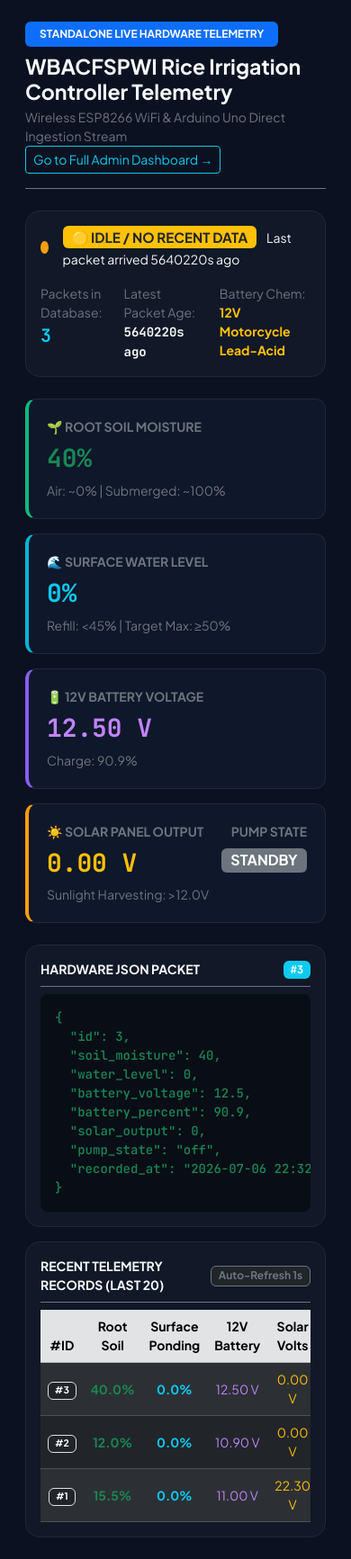
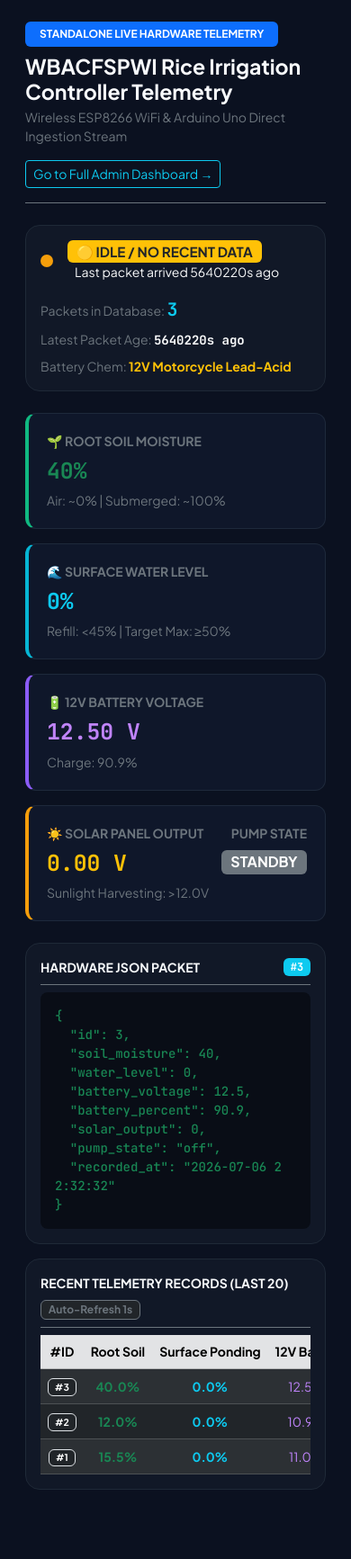
Before and after one commit to Glenn-IT/WBACFSPWI-Web-Based-Automatic-Controller-for-Solar-Powered-Water-Irrigation, a PHP site: page /telemetry_monitor.php in a window 390 px wide. Shown: the whole page at 90% size. After the commit the page ends 1656 px from the top, so only its background shows below. Run offline with PHP 8.4, Linux system fonts and the light colour scheme; data comes from the database, SQL or seed files in the repository; data that the repository does not hold is empty.

Commit message:
fix(responsive): optimize mobile layouts, flex containers, tables, charts and viewport meta

```diff
--- a/public/forgot-password.php
+++ b/public/forgot-password.php
@@ -101,13 +101,15 @@ if (($step === 'answer' || $step === 'reset') && !empty($_SESSION['pwreset_user_
 <html lang="en">
 <head>
     <meta charset="UTF-8">
+    <meta name="viewport" content="width=device-width, initial-scale=1">
     <title>Forgot Password - WBACFSPWI Admin</title>
+    <link rel="icon" href="<?= BASE_URL ?>/assets/img/logo.png" type="image/png">
     <link href="https://cdn.jsdelivr.net/npm/bootstrap@5.3.3/dist/css/bootstrap.min.css" rel="stylesheet">
     <link rel="stylesheet" href="<?= BASE_URL ?>/assets/css/app.css">
 </head>
 <body class="bg-light">
-<div class="d-flex align-items-center justify-content-center vh-100">
-    <div class="card shadow-sm" style="width: 400px;">
+<div class="d-flex align-items-center justify-content-center min-vh-100 py-4 px-3">
+    <div class="card shadow-sm w-100" style="max-width: 420px;">
         <div class="card-body p-4">
             <h5 class="card-title mb-3 text-center">Forgot Password</h5>
 
--- a/public/login.php
+++ b/public/login.php
@@ -59,14 +59,15 @@ if ($_SERVER['REQUEST_METHOD'] === 'POST') {
 <html lang="en">
 <head>
     <meta charset="UTF-8">
+    <meta name="viewport" content="width=device-width, initial-scale=1">
     <title>Login - Web Based Automatic Controller for Solar Powered Water Irrigation</title>
     <link rel="icon" href="<?= BASE_URL ?>/assets/img/logo.png" type="image/png">
     <link href="https://cdn.jsdelivr.net/npm/bootstrap@5.3.3/dist/css/bootstrap.min.css" rel="stylesheet">
     <link rel="stylesheet" href="<?= BASE_URL ?>/assets/css/app.css">
 </head>
 <body class="bg-light">
-<div class="d-flex align-items-center justify-content-center vh-100">
-    <div class="card shadow-sm" style="width: 360px;">
+<div class="d-flex align-items-center justify-content-center min-vh-100 py-4 px-3">
+    <div class="card shadow-sm w-100" style="max-width: 380px;">
         <div class="card-body p-4">
             <div class="text-center mb-3">
                 <img src="<?= BASE_URL ?>/assets/img/logo.png" alt="Logo" class="login-logo mb-2">
--- a/public/telemetry_monitor.php
+++ b/public/telemetry_monitor.php
@@ -45,7 +45,7 @@ require_once __DIR__ . '/../config/bootstrap.php';
 <body>
 <div class="container-fluid" style="max-width: 1300px;">
     <!-- Top Header -->
-    <div class="d-flex flex-wrap justify-content-between align-items-center mb-4 pb-3 border-bottom border-secondary">
+    <div class="d-flex flex-column flex-sm-row justify-content-between align-items-start align-items-sm-center gap-3 mb-4 pb-3 border-bottom border-secondary">
         <div>
             <span class="badge bg-primary px-3 py-2 text-uppercase mb-2">Standalone Live Hardware Telemetry</span>
             <h2 class="h3 fw-bold mb-1">WBACFSPWI Rice Irrigation Controller Telemetry</h2>
@@ -59,15 +59,15 @@ require_once __DIR__ . '/../config/bootstrap.php';
     </div>
 
     <!-- Live Status Banner -->
-    <div class="monitor-card p-3 mb-4 d-flex flex-wrap justify-content-between align-items-center gap-3">
+    <div class="monitor-card p-3 mb-4 d-flex flex-column flex-lg-row justify-content-between align-items-start align-items-lg-center gap-3">
         <div class="d-flex align-items-center gap-3">
-            <span class="live-dot" id="live-dot" style="background: #ef4444;"></span>
+            <span class="live-dot" id="live-dot" style="background: #ef4444; flex-shrink: 0;"></span>
             <div>
                 <span class="badge" id="live-badge" style="font-size: 0.95rem; background: #374151;">CONNECTING...</span>
-                <span class="text-light ms-2 small" id="live-msg">Polling endpoint...</span>
+                <span class="text-light ms-2 small d-block d-sm-inline" id="live-msg">Polling endpoint...</span>
             </div>
         </div>
-        <div class="d-flex gap-4 text-secondary small">
+        <div class="d-flex flex-wrap gap-2 gap-sm-4 text-secondary small">
             <div>Packets in Database: <strong class="text-info fs-5 mono-val" id="cnt-packets">0</strong></div>
             <div>Latest Packet Age: <strong class="text-light mono-val" id="age-packet">--</strong></div>
             <div>Battery Chem: <strong class="text-warning">12V Motorcycle Lead-Acid</strong></div>
@@ -76,33 +76,33 @@ require_once __DIR__ . '/../config/bootstrap.php';
 
     <!-- Live Metrics Grid -->
     <div class="row g-3 mb-4">
-        <div class="col-md-3">
-            <div class="metric-card" style="border-left: 4px solid #10b981;">
+        <div class="col-12 col-sm-6 col-xl-3">
+            <div class="metric-card h-100" style="border-left: 4px solid #10b981;">
                 <div class="text-secondary small fw-bold text-uppercase">🌱 Root Soil Moisture</div>
-                <div class="fs-1 fw-bold text-success mono-val my-1" id="m-soil">--%</div>
+                <div class="fs-2 fs-sm-1 fw-bold text-success mono-val my-1" id="m-soil">--%</div>
                 <div class="text-secondary small">Air: ~0% | Submerged: ~100%</div>
             </div>
         </div>
-        <div class="col-md-3">
-            <div class="metric-card" style="border-left: 4px solid #06b6d4;">
+        <div class="col-12 col-sm-6 col-xl-3">
+            <div class="metric-card h-100" style="border-left: 4px solid #06b6d4;">
                 <div class="text-secondary small fw-bold text-uppercase">🌊 Surface Water Level</div>
-                <div class="fs-1 fw-bold text-info mono-val my-1" id="m-water">--%</div>
+                <div class="fs-2 fs-sm-1 fw-bold text-info mono-val my-1" id="m-water">--%</div>
                 <div class="text-secondary small">Refill: &lt;45% | Target Max: &ge;50%</div>
             </div>
         </div>
-        <div class="col-md-3">
-            <div class="metric-card" style="border-left: 4px solid #8b5cf6;">
+        <div class="col-12 col-sm-6 col-xl-3">
+            <div class="metric-card h-100" style="border-left: 4px solid #8b5cf6;">
                 <div class="text-secondary small fw-bold text-uppercase">🔋 12V Battery Voltage</div>
-                <div class="fs-1 fw-bold mono-val my-1" style="color: #c084fc;" id="m-battery">-- V</div>
+                <div class="fs-2 fs-sm-1 fw-bold mono-val my-1" style="color: #c084fc;" id="m-battery">-- V</div>
                 <div class="text-secondary small" id="m-battery-pct">Charge: --% (10.5V - 14.4V)</div>
             </div>
         </div>
-        <div class="col-md-3">
-            <div class="metric-card" style="border-left: 4px solid #f59e0b;">
+        <div class="col-12 col-sm-6 col-xl-3">
+            <div class="metric-card h-100" style="border-left: 4px solid #f59e0b;">
                 <div class="d-flex justify-content-between align-items-start">
                     <div>
                         <div class="text-secondary small fw-bold text-uppercase">☀️ Solar Panel Output</div>
-                        <div class="fs-1 fw-bold text-warning mono-val my-1" id="m-solar">-- V</div>
+                        <div class="fs-2 fs-sm-1 fw-bold text-warning mono-val my-1" id="m-solar">-- V</div>
                     </div>
                     <div class="text-end">
                         <div class="text-secondary small fw-bold text-uppercase">Pump State</div>
@@ -122,17 +122,17 @@ require_once __DIR__ . '/../config/bootstrap.php';
                     <strong class="text-uppercase small">Hardware JSON Packet</strong>
                     <span class="badge bg-info mono-val" id="pkt-id">#--</span>
                 </div>
-                <pre class="text-success small mono-val mb-0" id="json-raw" style="background:#090d16; padding: 1rem; border-radius: 0.5rem; overflow-x: auto; min-height: 220px;">Waiting for telemetry packet...</pre>
+                <pre class="text-success small mono-val mb-0" id="json-raw" style="background:#090d16; padding: 1rem; border-radius: 0.5rem; overflow-x: auto; min-height: 220px; white-space: pre-wrap; word-break: break-all;">Waiting for telemetry packet...</pre>
             </div>
         </div>
         <div class="col-lg-8">
             <div class="monitor-card h-100 p-3">
-                <div class="d-flex justify-content-between align-items-center mb-2 pb-2 border-bottom border-secondary">
+                <div class="d-flex justify-content-between align-items-center mb-2 pb-2 border-bottom border-secondary flex-wrap gap-2">
                     <strong class="text-uppercase small">Recent Telemetry Records (Last 20)</strong>
                     <span class="badge bg-dark border border-secondary text-secondary">Auto-Refresh 1s</span>
                 </div>
                 <div class="table-responsive" style="max-height: 380px; overflow-y: auto;">
-                    <table class="table table-dark table-striped table-hover text-center align-middle mb-0 small">
+                    <table class="table table-dark table-striped table-hover text-center align-middle mb-0 small text-nowrap">
                         <thead class="table-secondary text-dark sticky-top">
                             <tr>
                                 <th>#ID</th>
```
Also changed, not shown: public/admin/dashboard.php (+16 -13 lines), public/admin/logs.php (+11 -11 lines), public/admin/reports.php (+8 -7 lines), public/admin/schedule.php (+8 -6 lines), public/admin/telemetry_test.php (+16 -16 lines), public/admin/users.php (+4 -4 lines), public/assets/css/app.css.
